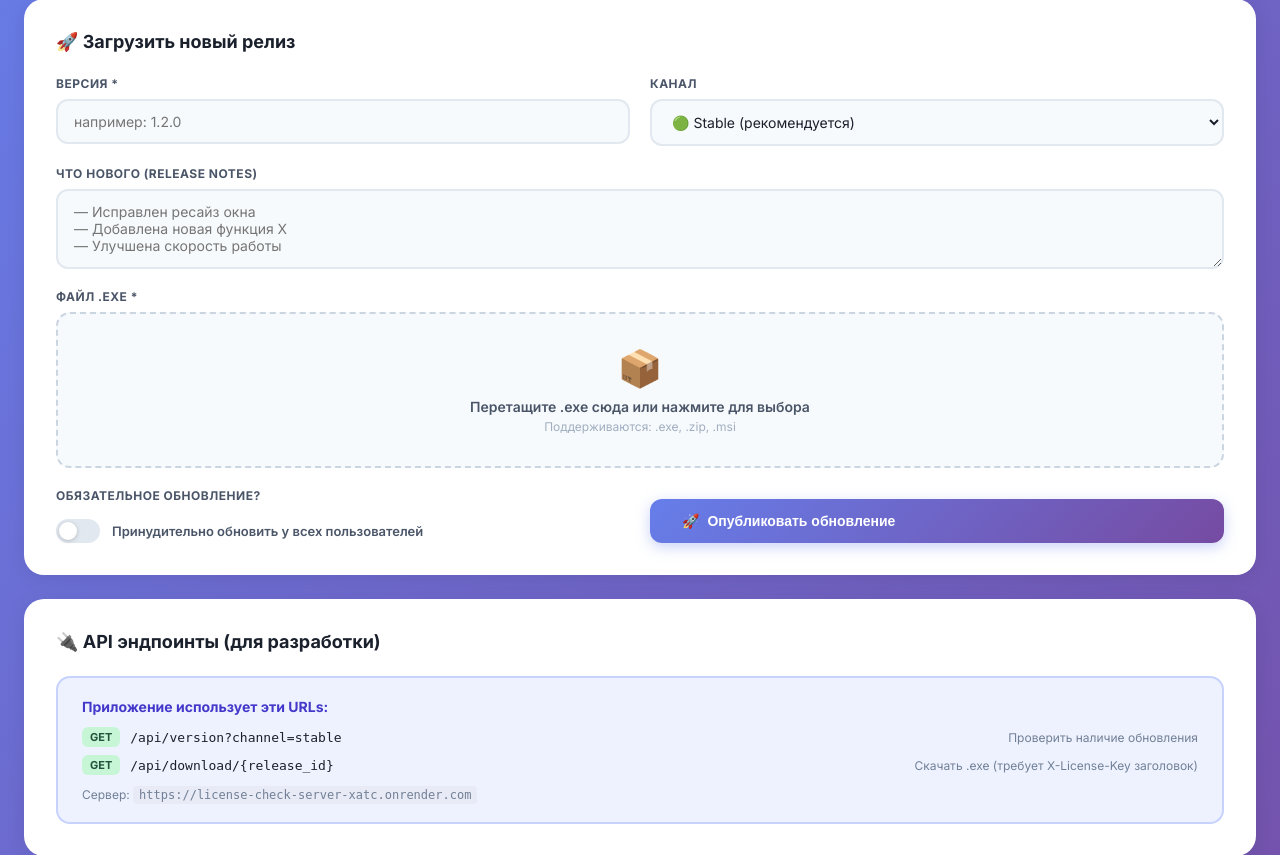
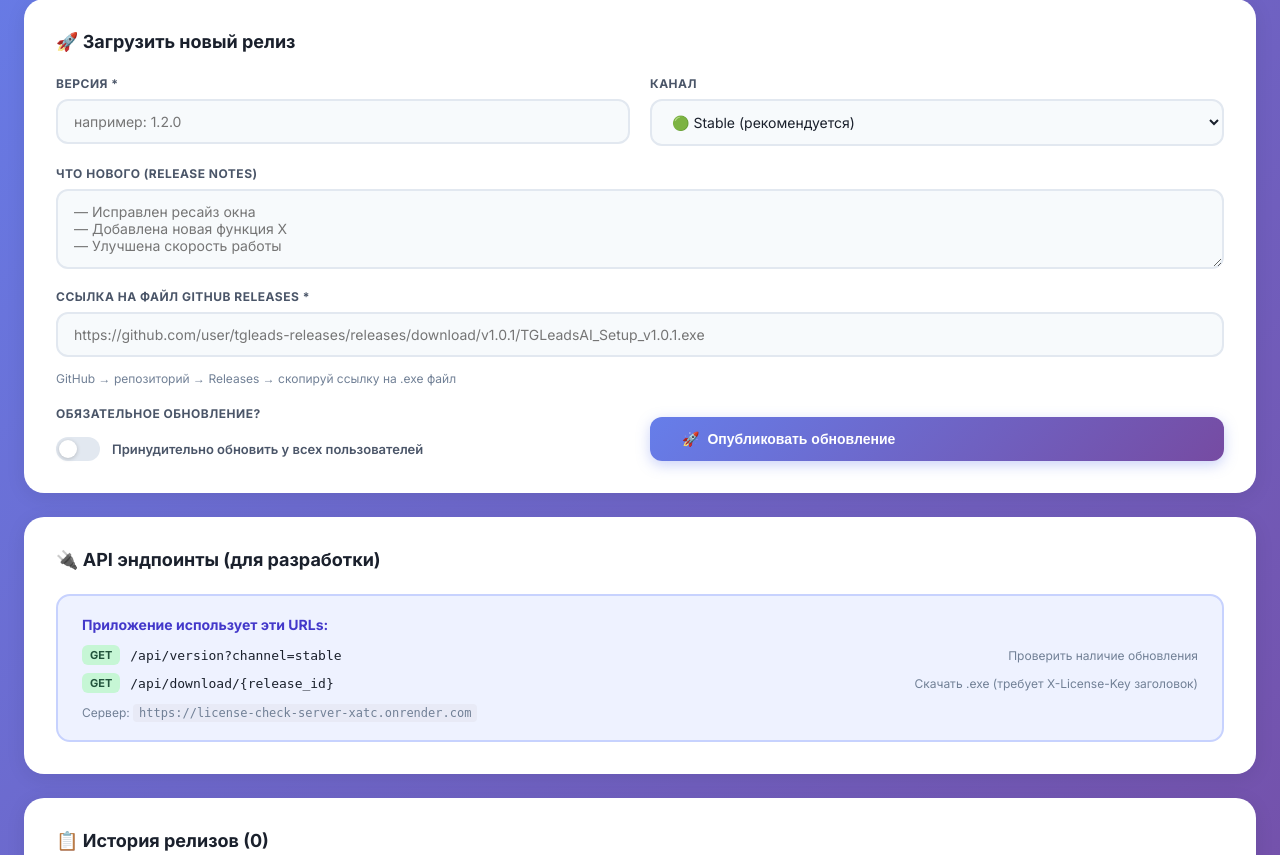
Before and after one commit to benuarbelluyan-sketch/license-check-server, a FastAPI app: template templates/admin_releases.html in a window 1280 px wide. Shown: the part 208-1063 px from the top of the page. Run offline with FastAPI, Linux system fonts and the light colour scheme; the template is opened without the code that fills it, so the values that code supplies are empty; parts of the project's set-up code (start-up, migrations or seed data) failed here and were passed over; some libraries are stand-ins or nearby versions.

Commit message:
admin_releases.html

```diff
--- a/templates/admin_releases.html
+++ b/templates/admin_releases.html
@@ -171,7 +171,7 @@
   <div class="card">
     <div class="card-title">🚀 Загрузить новый релиз</div>
 
-    <form id="uploadForm" method="post" action="/admin/releases/upload" enctype="multipart/form-data">
+    <form id="uploadForm" method="post" action="/admin/releases/upload">
       <div class="upload-grid">
 
         <div class="form-group">
@@ -193,14 +193,19 @@
         </div>
 
         <div class="form-group full">
-          <label class="form-label">Файл .exe *</label>
-          <div class="drop-zone" id="dropZone">
-            <input type="file" name="file" id="fileInput" accept=".exe,.zip,.msi" required />
-            <div class="drop-icon">📦</div>
-            <div class="drop-text">Перетащите .exe сюда или нажмите для выбора</div>
-            <div class="drop-sub">Поддерживаются: .exe, .zip, .msi</div>
-            <div class="drop-filename" id="dropFilename"></div>
+          <label class="form-label">Ссылка на файл GitHub Releases *</label>
+          <input type="url" name="download_url" class="form-input" id="downloadUrlInput"
+            placeholder="https://github.com/user/tgleads-releases/releases/download/v1.0.1/TGLeadsAI_Setup_v1.0.1.exe"
+            required oninput="onUrlInput(this.value)" />
+          <div style="margin-top:6px; font-size:12px; color:#718096;">
+            GitHub → репозиторий → Releases → скопируй ссылку на .exe файл
           </div>
+          <div id="urlPreview" style="display:none; margin-top:10px; background:#f0fff4; border:2px solid #9ae6b4; border-radius:10px; padding:10px 14px;">
+            <div style="font-size:12px; color:#22543d; font-weight:700;">✅ Файл определён:</div>
+            <div id="urlFilename" style="font-size:13px; font-weight:700; color:#276749; margin-top:2px;"></div>
+          </div>
+          <input type="hidden" name="file_name" id="fileNameHidden" />
+          <input type="hidden" name="file_size" value="0" />
         </div>
 
         <div class="form-group">
@@ -260,7 +265,7 @@
           <th>Канал</th>
           <th>Файл</th>
           <th>Размер</th>
-          <th>SHA256</th>
+          <th>Источник</th>
           <th>Обязательное</th>
           <th>Дата</th>
           <th>Действия</th>
@@ -280,11 +285,19 @@
               <span class="badge badge-beta">🔵 beta</span>
             {% endif %}
           </td>
-          <td style="color:#4a5568; font-size:12px;">{{ r.file_name }}</td>
+          <td style="color:#4a5568; font-size:12px;">
+            {% if r.download_url %}
+              <a href="{{ r.download_url }}" target="_blank" style="color:#667eea; text-decoration:none; font-weight:600;">
+                📦 {{ r.file_name }}
+              </a>
+            {% else %}
+              {{ r.file_name }}
+            {% endif %}
+          </td>
           <td style="color:#718096; font-size:12px;">{{ r.size_str }}</td>
           <td>
-            {% if r.sha256 %}
-              <span class="sha-text">{{ r.sha256[:16] }}…</span>
+            {% if r.download_url %}
+              <span style="font-size:11px; color:#667eea; font-family:monospace;">GitHub ✓</span>
             {% else %}
               <span style="color:#cbd5e0;">—</span>
             {% endif %}
@@ -328,80 +341,36 @@
 </div><!-- /container -->
 
 <script>
-// ── File drop zone ──
-const dropZone = document.getElementById('dropZone');
-const fileInput = document.getElementById('fileInput');
-const dropFilename = document.getElementById('dropFilename');
+// ── URL input handler ──
+function onUrlInput(url) {
+  const preview = document.getElementById('urlPreview');
+  const filenameLbl = document.getElementById('urlFilename');
+  const fileNameHidden = document.getElementById('fileNameHidden');
+  url = url.trim();
+  if (url && url.includes('/')) {
+    const fname = url.split('/').pop().split('?')[0];
+    if (fname) {
+      filenameLbl.textContent = '📦 ' + fname;
+      fileNameHidden.value = fname;
+      preview.style.display = 'block';
+      return;
+    }
+  }
+  preview.style.display = 'none';
+  fileNameHidden.value = '';
+}
 
-fileInput.addEventListener('change', () => {
-  if (fileInput.files[0]) {
-    const f = fileInput.files[0];
-    const mb = (f.size / 1048576).toFixed(1);
-    dropFilename.textContent = `📦 ${f.name} (${mb} MB)`;
-    dropFilename.style.display = 'block';
-    dropZone.style.borderColor = '#667eea';
-    dropZone.style.background = '#eef2ff';
-  }
-});
-
-['dragover', 'dragenter'].forEach(e => {
-  dropZone.addEventListener(e, ev => { ev.preventDefault(); dropZone.classList.add('drag-over'); });
-});
-['dragleave', 'drop'].forEach(e => {
-  dropZone.addEventListener(e, ev => { ev.preventDefault(); dropZone.classList.remove('drag-over'); });
-});
-
-// ── Upload progress via XHR (shows progress bar) ──
+// ── Form submit ──
 document.getElementById('uploadForm').addEventListener('submit', function(e) {
-  e.preventDefault();
-  const btn = document.getElementById('uploadBtn');
-  const progressWrap = document.getElementById('progressWrap');
-  const progressBar  = document.getElementById('progressBar');
-  const progressText = document.getElementById('progressText');
-
-  if (!fileInput.files[0]) {
-    alert('Выберите файл для загрузки!');
+  const url = document.getElementById('downloadUrlInput').value.trim();
+  if (!url) {
+    e.preventDefault();
+    alert('Введите ссылку на файл GitHub Releases!');
     return;
   }
-
-  const formData = new FormData(this);
-  const xhr = new XMLHttpRequest();
-
+  const btn = document.getElementById('uploadBtn');
   btn.disabled = true;
-  btn.innerHTML = '<span>⏳</span> Загружаем…';
-  progressWrap.style.display = 'block';
-  progressText.style.display = 'block';
-
-  xhr.upload.addEventListener('progress', (ev) => {
-    if (ev.lengthComputable) {
-      const pct = Math.round((ev.loaded / ev.total) * 100);
-      progressBar.style.width = pct + '%';
-      const mb = (ev.loaded / 1048576).toFixed(1);
-      const total = (ev.total / 1048576).toFixed(1);
-      progressText.textContent = `${mb} MB / ${total} MB (${pct}%)`;
-    }
-  });
-
-  xhr.addEventListener('load', () => {
-    if (xhr.status === 200 || xhr.status === 303 || xhr.responseURL.includes('uploaded=')) {
-      window.location.href = '/admin/releases?uploaded=1';
-    } else {
-      btn.disabled = false;
-      btn.innerHTML = '<span>🚀</span> Опубликовать обновление';
-      progressWrap.style.display = 'none';
-      progressText.style.display = 'none';
-      alert('Ошибка загрузки: ' + xhr.status + '\n' + xhr.responseText);
-    }
-  });
-
-  xhr.addEventListener('error', () => {
-    btn.disabled = false;
-    btn.innerHTML = '<span>🚀</span> Опубликовать обновление';
-    alert('Сетевая ошибка при загрузке');
-  });
-
-  xhr.open('POST', '/admin/releases/upload');
-  xhr.send(formData);
+  btn.innerHTML = '<span>⏳</span> Публикуем…';
 });
 
 // ── Toggle mandatory ──
```
